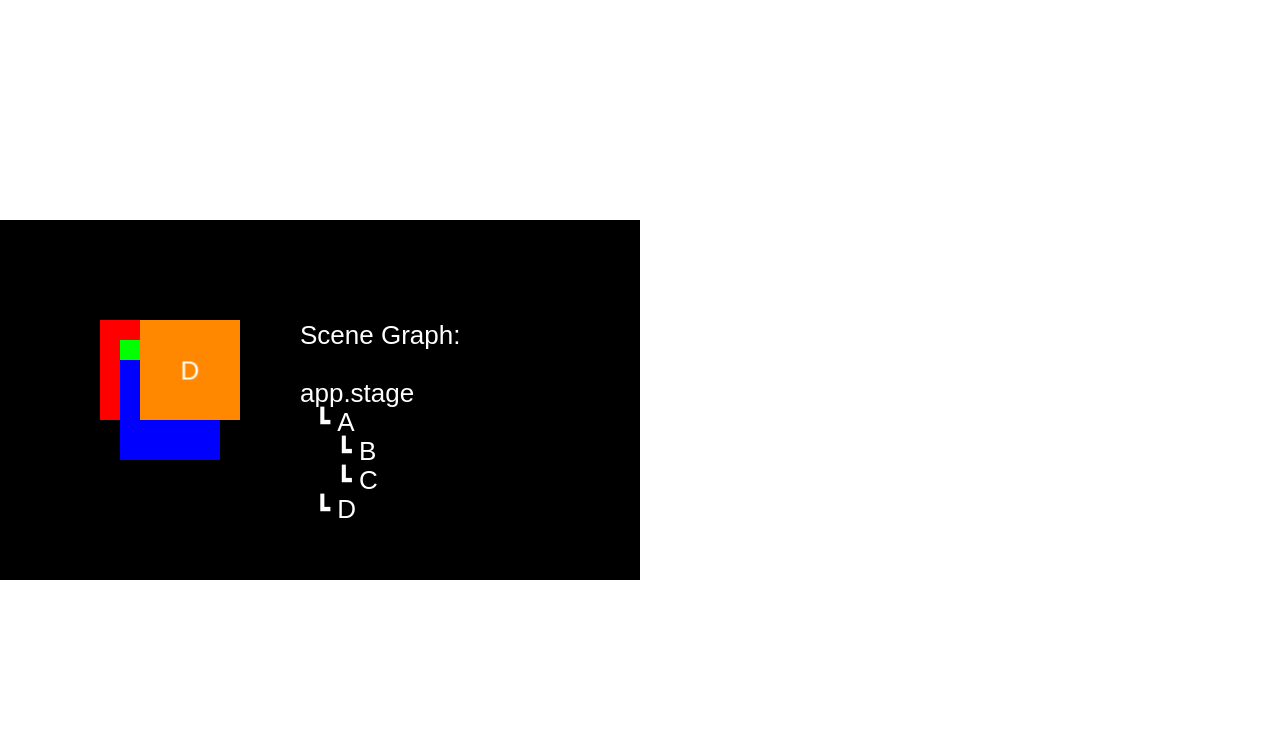
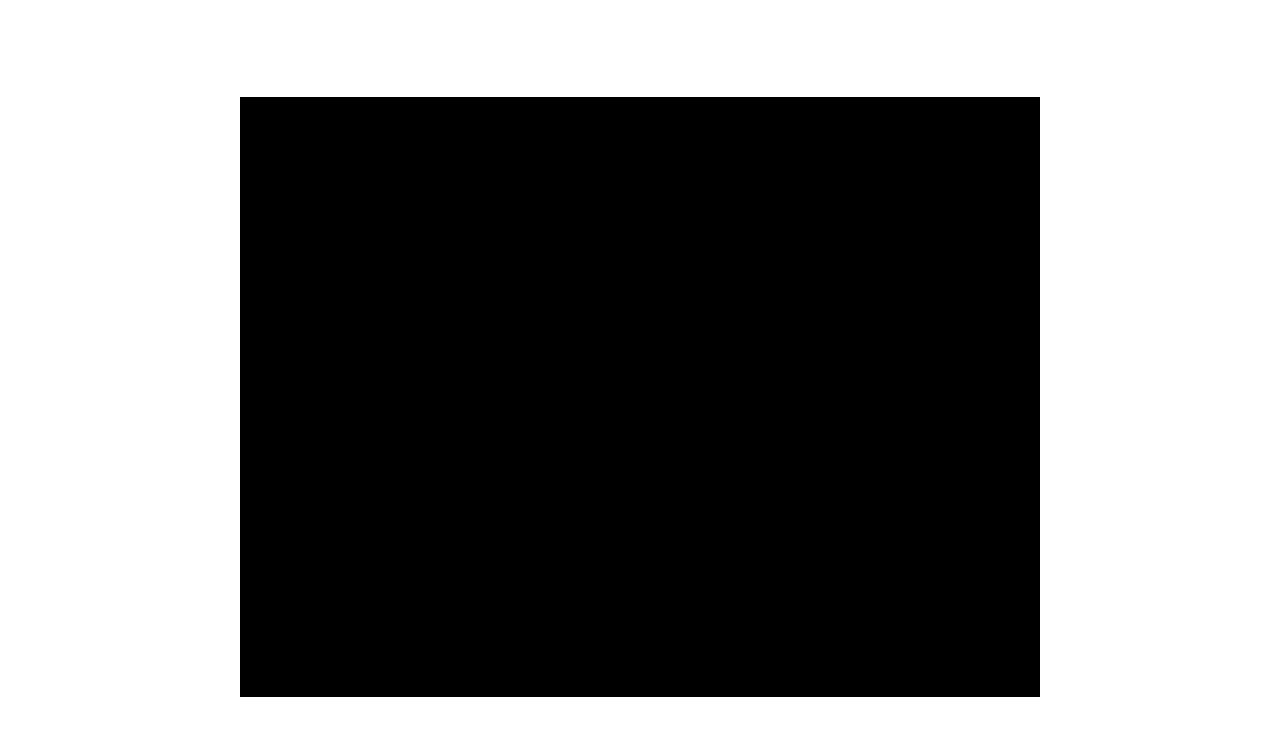
Before and after one commit to tjwelde/game-jam, a website built with Vite: page index.html in a window 1280 px wide. Built offline with nearby package versions, Linux system fonts and the light colour scheme.

Commit message:
fresh start and render canvas in the middle

```diff
--- a/index.html
+++ b/index.html
@@ -7,6 +7,7 @@
     <title>Vite + TS</title>
   </head>
   <body>
+    <div id="app"></div>
     <script type="module" src="/src/main.js"></script>
   </body>
 </html>
--- a/src/main.js
+++ b/src/main.js
@@ -5,58 +5,6 @@ const app = new Application()
 
 window.__PIXI_APP__ = app;
 
-await app.init({ width: 640, height: 360 })
+await app.init({ width: 800, height: 600 })
 
-// Label showing scene graph hierarchy
-const label = new Text({
-  text:'Scene Graph:\n\napp.stage\n  ┗ A\n     ┗ B\n     ┗ C\n  ┗ D',
-  style:{fill: '#ffffff'},
-  position: {x: 300, y: 100}
-});
-
-app.stage.addChild(label);
-
-// Helper function to create a block of color with a letter
-const letters = [];
-function addLetter(letter, parent, color, pos) {
-  const bg = new Sprite(Texture.WHITE);
-  bg.width = 100;
-  bg.height = 100;
-  bg.tint = color;
-
-  const text = new Text({
-    text:letter,
-    style:{fill: "#ffffff"}
-  });
-
-  text.anchor.set(0.5);
-  text.position = {x: 50, y: 50};
-
-  const container = new Container();
-  container.position = pos;
-  container.visible = false;
-  container.addChild(bg, text);
-  parent.addChild(container);
-
-  letters.push(container);
-  return container;
-}
-
-// Define 4 letters
-let a = addLetter('A', app.stage, 0xff0000, {x: 100, y: 100});
-let b = addLetter('B', a,         0x00ff00, {x: 20,  y: 20});
-let c = addLetter('C', a,         0x0000ff, {x: 20,  y: 40});
-let d = addLetter('D', app.stage, 0xff8800, {x: 140, y: 100});
-
-// Display them over time, in order
-let elapsed = 0.0;
-app.ticker.add((ticker) => {
-  elapsed += ticker.deltaTime / 60.0;
-  if (elapsed >= letters.length) { elapsed = 0.0; }
-  for (let i = 0; i < letters.length; i ++) {
-    letters[i].visible = elapsed >= i;
-  }
-});
-
-
-document.body.appendChild(app.canvas)
+document.querySelector('#app').appendChild(app.canvas)
```
